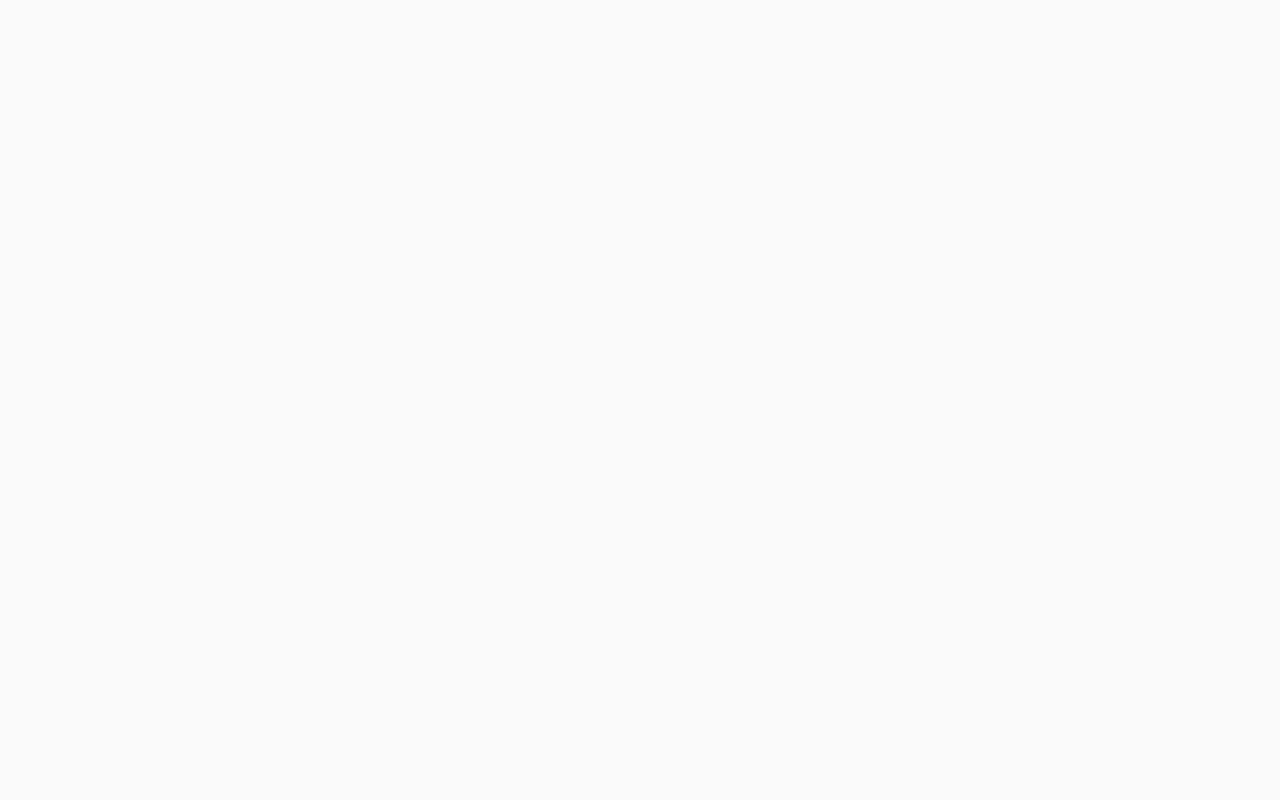
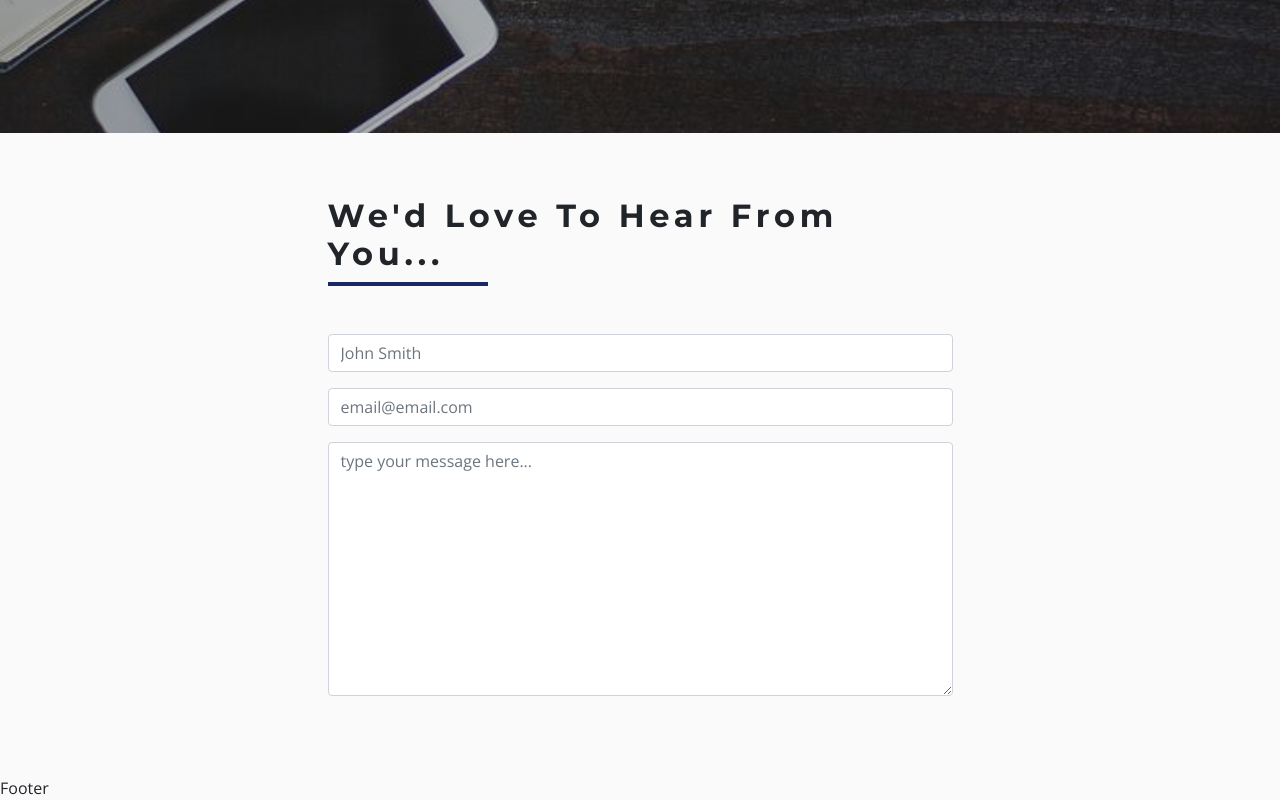
Before and after one commit to femmor/techazon, a React (Create React App) app: page /contact-us in a window 1280 px wide. Shown: the part 408-1208 px from the top of the page. Before the commit the page ends 800 px from the top, so only its background shows below. Built offline with nearby package versions, Linux system fonts and the light colour scheme.

Commit message:
created the contact page

```diff
--- /dev/null
+++ b/src/components/ContactPage/index.jsx
@@ -0,0 +1,27 @@
+import React from 'react';
+import Title from "../Title"
+
+const Contact = () => {
+    return (
+        <section className="py-5">
+            <div className="row">
+                <div className="col-10 mx-auto col-md-6 my-3">
+                    <Title title="We'd love to hear from you..."/>
+                    <form className="mt-5">
+                        <div className="form-group">
+                            <input type="text" className="form-control" name="firstName" placeholder="John Smith"/>
+                        </div>
+                        <div className="form-group">
+                            <input type="email" className="form-control" name="email" placeholder="email@email.com"/>
+                        </div>
+                        <div className="form-group">
+                           <textarea name="message" cols="30" rows="10" className="form-control" placeholder="type your message here..."></textarea>
+                        </div>
+                    </form>
+                </div>
+            </div>
+        </section>
+    );
+}
+
+export default Contact;
--- a/src/pages/AboutPage.jsx
+++ b/src/pages/AboutPage.jsx
@@ -1,7 +1,6 @@
 import React from 'react';
 import Hero from "../components/Hero"
 import aboutBcg from "../images/about.jpeg"
-import { Link } from "react-router-dom"
 import Info from '../components/AboutPage/Info';
 
 const AboutPage = () => {
--- a/src/pages/CartPage.jsx
+++ b/src/pages/CartPage.jsx
@@ -1,5 +1,4 @@
 import React from 'react';
-import { ProductConsumer } from "../context"
 
 const CartPage = () => {
     return (
--- a/src/pages/ContactPage.jsx
+++ b/src/pages/ContactPage.jsx
@@ -1,11 +1,23 @@
 import React from 'react';
+import contactBcg from "../images/defaultBcg.jpeg"
+import styled from "styled-components"
+import Hero from "../components/Hero"
+import Contact from "../components/ContactPage"
 
 const ContactPage = () => {
     return (
         <>
-           <h1>Contact page</h1>
+            <ContactWrapper>
+                <Hero title="contact us" img={contactBcg}/>
+                <Contact/>
+            </ContactWrapper>
         </>
     );
 }
 
+const ContactWrapper = styled.div`
+
+
+`;
+
 export default ContactPage;
```
